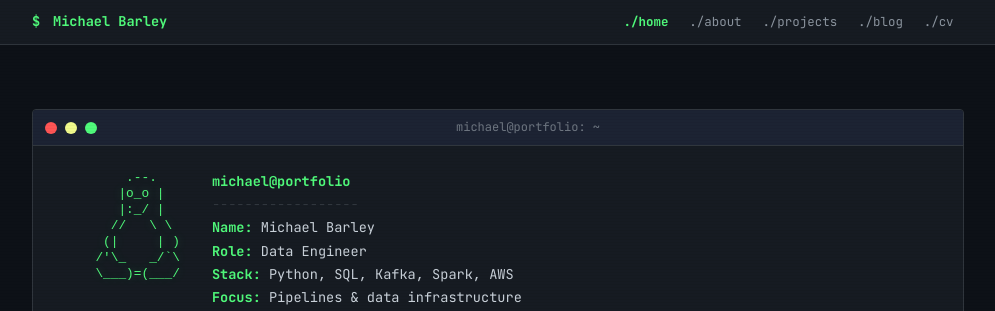
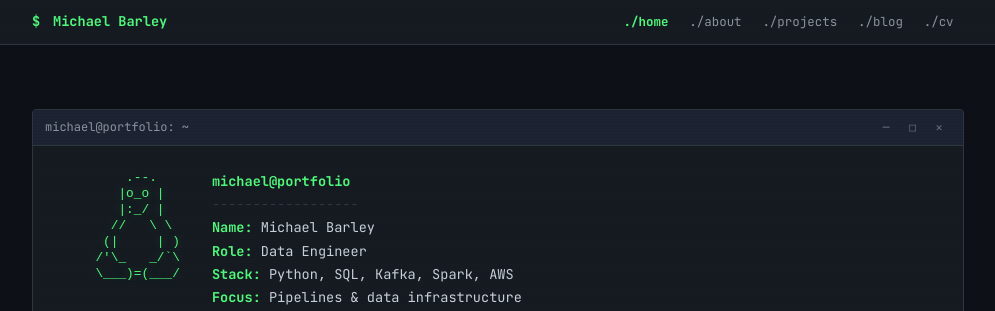
Before and after one commit to michaelbarley/michaelbarley.github.io, a Jekyll site: the page built from index.html, in a window 1280 px wide. Shown: the top 311 px of the page, without its empty margins (142-1137 px from the left). Built offline with Jekyll 4.4.1, drawn with Linux system fonts in a browser that asks for light colours.

Commit message:
Replace macOS window dots with GNOME-style controls

```diff
--- a/assets/css/main.css
+++ b/assets/css/main.css
@@ -141,27 +141,42 @@ main.container {
 .terminal-header {
   background: var(--bg-muted);
   border-bottom: 1px solid var(--border);
-  padding: 0.5rem 0.75rem;
+  padding: 0.35rem 0.75rem;
   display: flex;
   align-items: center;
-  gap: 0.5rem;
-}
-
-.terminal-dot {
-  width: 12px;
-  height: 12px;
-  border-radius: 50%;
-  display: inline-block;
-}
-.terminal-dot--red { background: #ff5555; }
-.terminal-dot--yellow { background: #f1fa8c; }
-.terminal-dot--green { background: #50fa7b; }
+  justify-content: space-between;
+}
 
 .terminal-title {
+  color: var(--text-secondary);
+  font-size: 0.75rem;
+}
+
+.terminal-controls {
+  display: flex;
+  gap: 0.15rem;
+}
+
+.terminal-btn {
+  display: inline-flex;
+  align-items: center;
+  justify-content: center;
+  width: 24px;
+  height: 24px;
+  border-radius: var(--radius);
   color: var(--text-soft);
-  font-size: 0.75rem;
-  margin-left: auto;
-  margin-right: auto;
+  font-size: 0.7rem;
+  line-height: 1;
+  transition: all var(--transition);
+  cursor: default;
+}
+.terminal-btn:hover {
+  background: rgba(255, 255, 255, 0.08);
+  color: var(--text);
+}
+.terminal-btn--close:hover {
+  background: #ff5555;
+  color: #fff;
 }
 
 .terminal-body {
--- a/index.html
+++ b/index.html
@@ -7,10 +7,12 @@ description: "Data engineer portfolio. Real-time pipelines, data lakehouses, and
   <div class="container">
     <div class="terminal-window">
       <div class="terminal-header">
-        <span class="terminal-dot terminal-dot--red"></span>
-        <span class="terminal-dot terminal-dot--yellow"></span>
-        <span class="terminal-dot terminal-dot--green"></span>
         <span class="terminal-title">michael@portfolio: ~</span>
+        <div class="terminal-controls">
+          <span class="terminal-btn">&#x2500;</span>
+          <span class="terminal-btn">&#x25A1;</span>
+          <span class="terminal-btn terminal-btn--close">&#x2715;</span>
+        </div>
       </div>
       <div class="terminal-body">
         <div class="neofetch">
```
